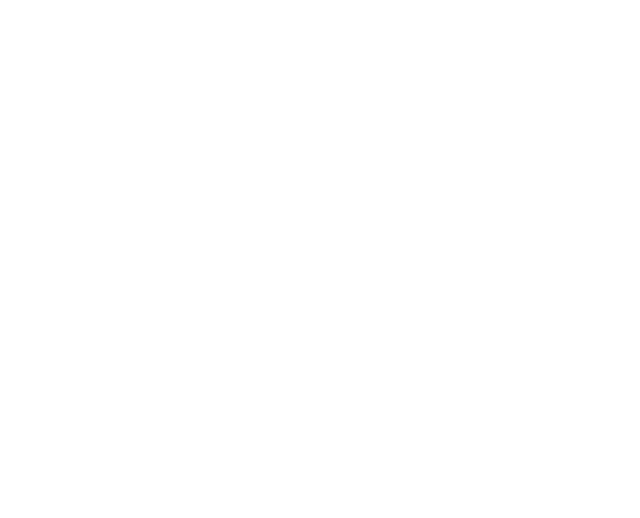
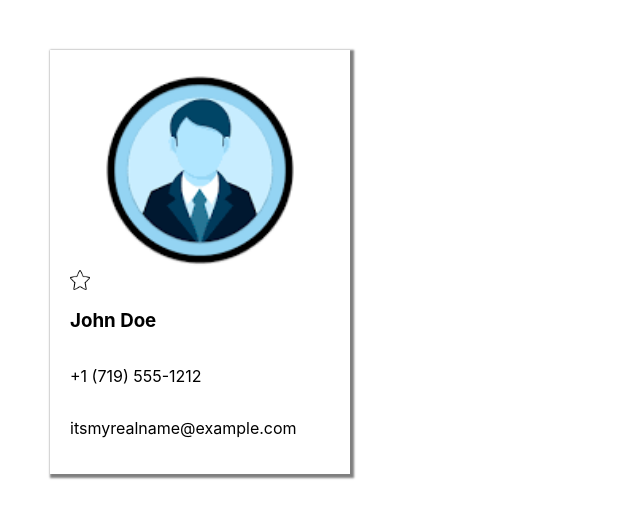
Before and after one commit to Tinady/scrimba-react-course, a React (Create React App) app in the folder memegenerator/: page / in a window 1280 px wide. Shown: the top 518 px of the page, without its empty margins (0-640 px from the left). Built offline with nearby package versions, Linux system fonts and the light colour scheme.

Commit message:
Update ContactCard.js

```diff
--- a/memegenerator/src/components/ContactCard.js
+++ b/memegenerator/src/components/ContactCard.js
@@ -1,9 +1,26 @@
 import React from "react";
+import user from  "../imgs/user.png"
+import filled from "../imgs/start-filled.jpg"
+import empty from "../imgs/start-empty.png"
 
 
 export default function ContactCard(){
+    const [contact, setContact] = React.useState({
+        firstName: "John",
+        lastName: "Doe",
+        phone: "+1 (719) 555-1212",
+        email: "itsmyrealname@example.com",
+        isFavorite: false
+    })
   return(
-    <div>
+    <div className="contact-container">
+    <img src={user} className="contact-img"/>
+    <img src={empty} className="contact-star"/>
+    <h3>{contact.firstName} {contact.lastName} </h3>
+    <p >{contact.phone} </p>
+    <p>{contact.email}  </p>
+
+
 
     </div>
   )
```
